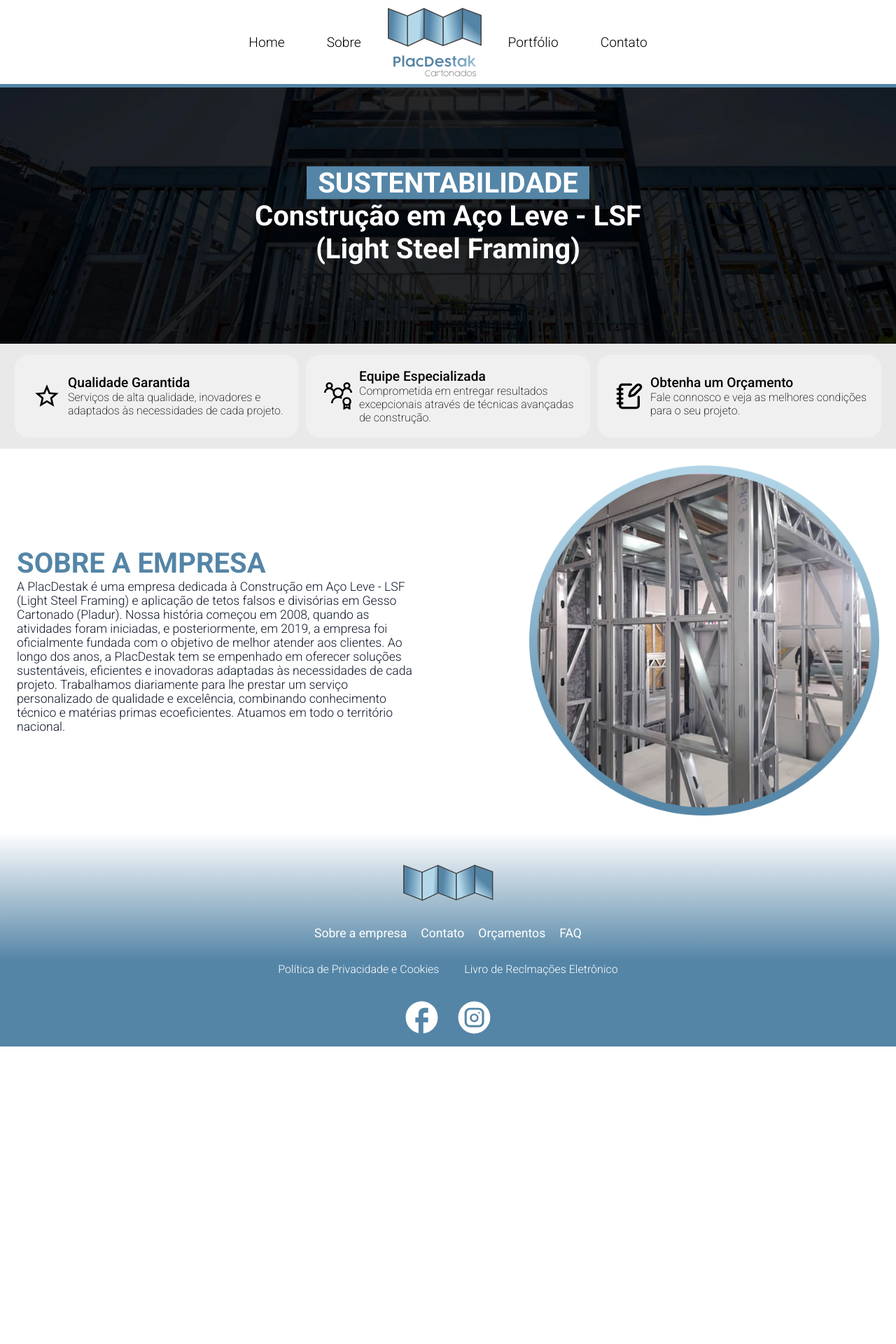
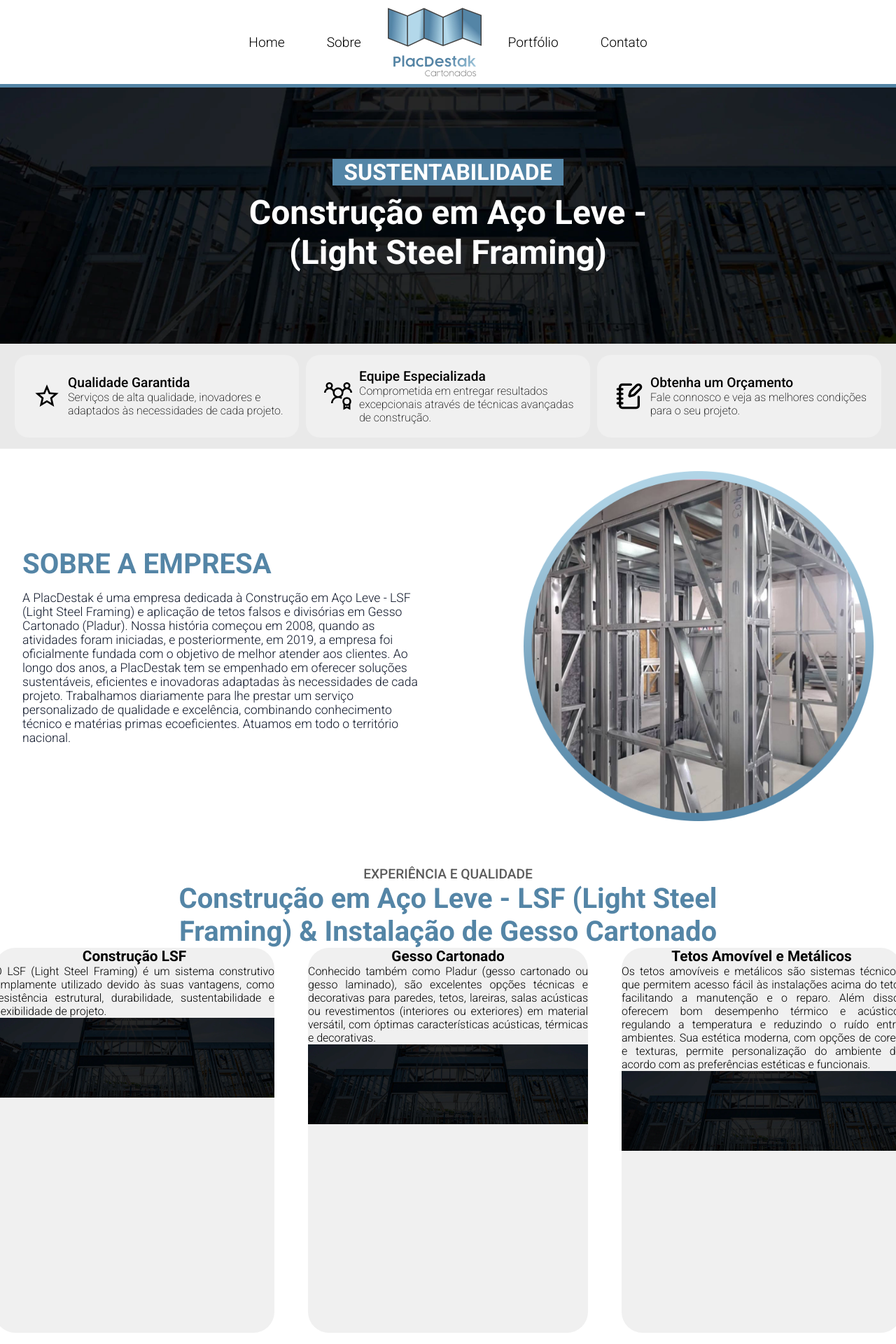
Before and after one commit to ynfleozin/site-placdestak, an Angular app: page / in a window 1280 px wide. Shown: the top 1920 px of the page at 70% size. Before the commit the page ends 1495 px from the top, so only its background shows below. Built offline with nearby package versions, Linux system fonts and the light colour scheme; a web font is replaced by a local one.

Commit message:
creat services section

```diff
--- a/src/app/components/home/home.component.html
+++ b/src/app/components/home/home.component.html
@@ -2,11 +2,11 @@
 <main>
   <section class="main-section">
     <div class="headline">
-      <span>SUSTENTABILIDADE</span>
-      <h1>Construção em Aço Leve - LSF
-        (Light Steel Framing)</h1>
+        <span>{{headlineText[headlineIndex].title}}</span>
+        <h1>{{headlineText[headlineIndex].subtitle}}</h1>
     </div>
-    <img src="assets/imgs/bannerPlacdestak.webp" alt="Banner">
+
+    <img [src]="headlineText[headlineIndex].img" alt="Banner">
   </section>
 
   <section class="features-section">
@@ -33,5 +33,23 @@
     </div>
     <img ngSrc="assets/imgs/aboutImage.png" width="500" height="500">
   </section>
+
+  <section class="services-section">
+    <div class="services-text">
+      <h2>EXPERIÊNCIA E QUALIDADE</h2>
+      <h3>Construção em Aço Leve - LSF (Light Steel Framing)
+        & Instalação de Gesso Cartonado</h3>
+    </div>
+    <div class="services">
+      @for(service of services; track service){
+        <div class="services-item">
+          <h3>{{service.title}}</h3>
+          <p>{{service.description}}</p>
+
+          <img [src]="service.img" alt="Service">
+        </div>
+      }
+    </div>
+  </section>
 </main>
 <app-footer />
--- a/src/app/components/home/home.component.scss
+++ b/src/app/components/home/home.component.scss
@@ -19,13 +19,14 @@
     padding: 0 1rem;
     background-color: $primary-color;
     color: #ffff;
-    font-size: 2.5rem;
+    font-size: 2rem;
     font-weight: 700;
   }
 
   h1 {
     width: 600px;
-    font-size: 2.5rem;
+    font-size: 3rem;
+    margin-top: 10px;
     color: #ffff;
   }
 
@@ -86,7 +87,7 @@
   display: flex;
   justify-content: center;
   align-items: center;
-  padding: 1.5rem;
+  padding: 2rem;
   gap: 50px;
 
   .about-info {
@@ -97,6 +98,7 @@
     h2 {
       color: $primary-color;
       font-size: 2.5rem;
+      margin-bottom: 15px;
     }
 
     p {
@@ -105,7 +107,56 @@
       font-weight: 300;
     }
   }
+}
 
+.services-section{
+  display: flex;
+  flex-direction: column;
+  padding: 2rem;
+  justify-content: center;
+  align-items: center;
+  text-align: center;
+
+  .services-text{
+    h2{
+      font-weight: 500;
+      font-size: 1.2rem;
+      color: $secondary-color;
+    }
+
+    h3{
+      width: 900px;
+      font-weight: 700;
+      font-size: 2.5rem;
+      color: $primary-color;
+    }
+  }
+
+  .services{
+    display: flex;
+    flex-direction: row;
+    gap: 3rem;
+
+    .services-item{
+      width: 400px;
+      height: 550px;
+      border-radius: 30px;
+      background: #f0f0f0;
+
+      h3{
+        font-size: 1.3rem;
+      }
+
+      p{
+        font-weight: 300;
+        text-align: justify;
+      }
+
+      img{
+        width: 100%;
+      }
+    }
+  }
 }
 
 @media (min-width: 1080px) {
--- a/src/app/components/home/home.component.ts
+++ b/src/app/components/home/home.component.ts
@@ -1,4 +1,5 @@
-import { Component } from '@angular/core';
+import { Component, Inject, OnDestroy, OnInit, PLATFORM_ID } from '@angular/core';
+import { isPlatformBrowser } from '@angular/common';
 import { HeaderComponent } from '../header/header.component';
 import { NgOptimizedImage } from '@angular/common';
 import { FooterComponent } from "../footer/footer.component";
@@ -10,7 +11,21 @@ import { FooterComponent } from "../footer/footer.component";
   templateUrl: './home.component.html',
   styleUrl: './home.component.scss',
 })
-export class HomeComponent {
+export class HomeComponent implements OnInit, OnDestroy {
+
+  headlineText = [
+    {
+      title: 'SUSTENTABILIDADE',
+      subtitle: 'Construção em Aço Leve - (Light Steel Framing)',
+      img: 'assets/imgs/bannerPlacdestak.webp'
+    },
+    {
+      title: 'CONFORTO TERMOACÚSTICO',
+      subtitle: 'Gesso Cartonado',
+      img: 'assets/imgs/bannerPlacdestak.webp'
+    },
+  ];
+
   features = [
     {
       icon: 'assets/icons/star.svg',
@@ -28,4 +43,42 @@ export class HomeComponent {
       text: 'Fale connosco e veja as melhores condições para o seu projeto.'
     }
   ];
+
+
+  services = [
+    {
+      title: 'Construção LSF',
+      description: 'O LSF (Light Steel Framing) é um sistema construtivo amplamente utilizado devido às suas vantagens, como resistência estrutural, durabilidade, sustentabilidade e flexibilidade de projeto.',
+      img: 'assets/imgs/bannerPlacdestak.webp'
+    },
+    {
+      title: 'Gesso Cartonado',
+      description: 'Conhecido também como Pladur (gesso cartonado ou gesso laminado), são excelentes opções técnicas e decorativas para paredes, tetos, lareiras, salas acústicas ou revestimentos (interiores ou exteriores) em material versátil, com óptimas características acústicas, térmicas e decorativas.',
+      img: 'assets/imgs/bannerPlacdestak.webp'
+    },
+    {
+      title: 'Tetos Amovível e Metálicos',
+      description: 'Os tetos amovíveis e metálicos são sistemas técnicos que permitem acesso fácil às instalações acima do teto, facilitando a manutenção e o reparo. Além disso, oferecem bom desempenho térmico e acústico, regulando a temperatura e reduzindo o ruído entre ambientes. Sua estética moderna, com opções de cores e texturas, permite personalização do ambiente de acordo com as preferências estéticas e funcionais.',
+      img: 'assets/imgs/bannerPlacdestak.webp'
+    },
+  ]
+
+  headlineIndex = 0;
+  private intervalId!: ReturnType<typeof setInterval>;
+
+  constructor(@Inject(PLATFORM_ID) private platformId: Object) {}
+
+  ngOnInit(): void {
+    if (isPlatformBrowser(this.platformId)) {
+      this.intervalId = setInterval(() => {
+        this.headlineIndex = (this.headlineIndex + 1) % this.headlineText.length;
+      }, 10000);
+    }
+  }
+
+  ngOnDestroy(): void {
+    if (isPlatformBrowser(this.platformId) && this.intervalId) {
+      clearInterval(this.intervalId);
+    }
+  }
 }
```
